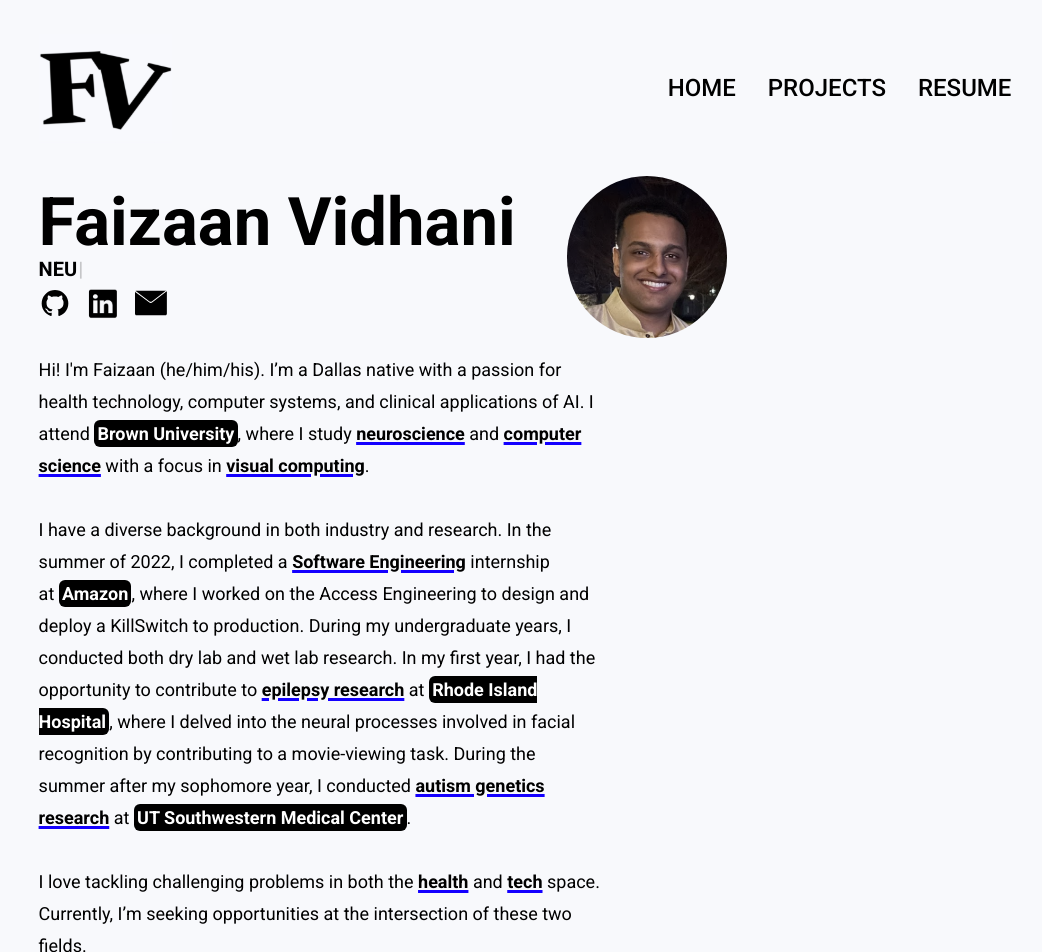
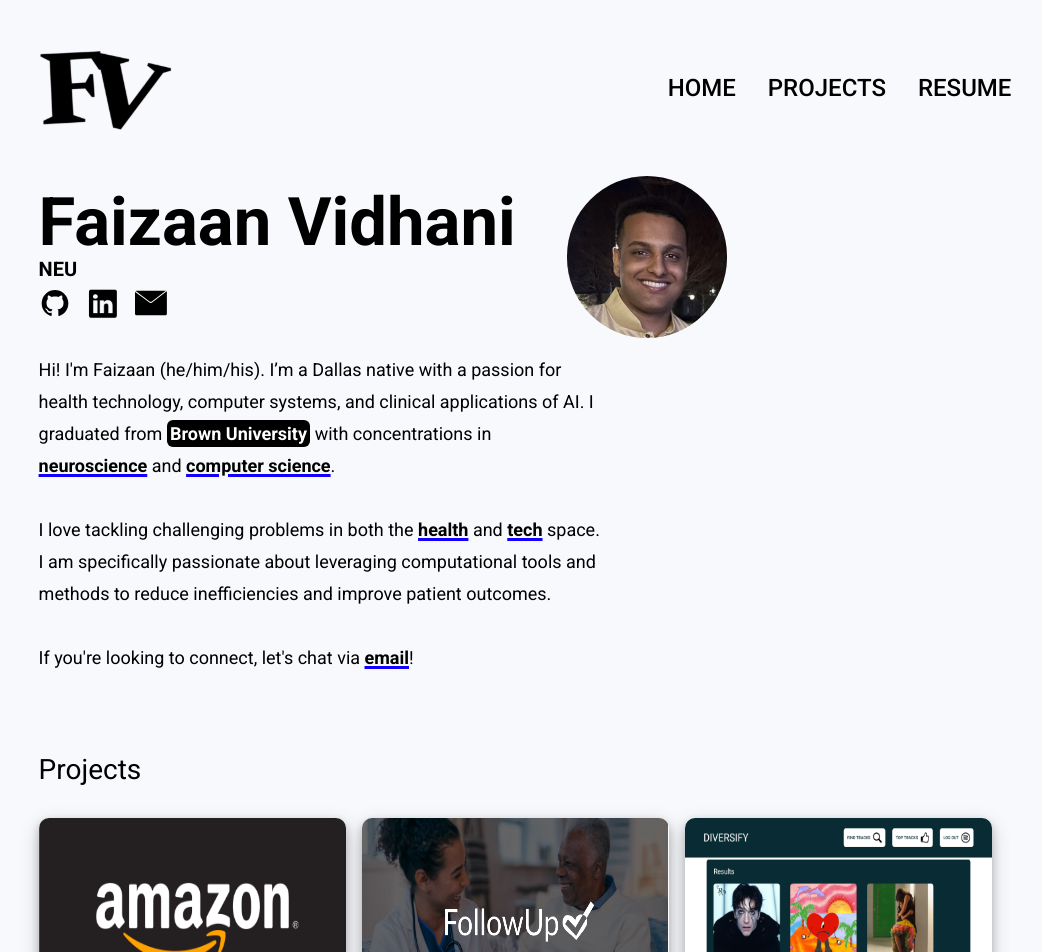
Before and after one commit to faizaanvidhani/portfolio, a React (Create React App) app: page / in a window 1280 px wide. Shown: the top 952 px of the page, without its empty margins (115-1157 px from the left). Built offline with nearby package versions, Linux system fonts and the light colour scheme.

Commit message:
modified home

```diff
--- a/src/components/HomeBody.js
+++ b/src/components/HomeBody.js
@@ -4,25 +4,19 @@ export default function HomeBody() {
         <div className="home-body">
             <p className="home-body-text">
             Hi! I'm Faizaan (he/him/his). I’m a Dallas native with a passion for health technology, computer systems, and
-            clinical applications of AI. I attend <a className="home-link" href="https://www.brown.edu">Brown University</a>,
-            where I study <span className="home-important">neuroscience</span> and <span className="home-important">computer science</span> with
-            a focus in <span className="home-important">visual computing</span>.
+            clinical applications of AI. I graduated from <a className="home-link" href="https://www.brown.edu">Brown University</a> with concentrations
+            in <span className="home-important">neuroscience</span> and <span className="home-important">computer science</span>.
             </p>
-            <p className="home-body-text">
-            I have a diverse background in both industry and research. In the summer of 2022, I completed a <span className="home-important">Software Engineering</span> internship at&nbsp;
-            <a className="home-link" href="https://www.amazon.com">Amazon</a>, where I worked on the Access Engineering to design and deploy a KillSwitch to production.
-            During my undergraduate years, I conducted both dry lab and wet lab research. In my first year, I had the opportunity to contribute to <span className="home-important">epilepsy research</span> at&nbsp;
-            <a className="home-link" href="https://www.brown.edu/Research/asaad/">Rhode Island Hospital</a>, where I delved into the neural
-            processes involved in facial recognition by contributing to a movie-viewing task. During the summer after my sophomore year, I
-            conducted <span className="home-important">autism genetics research</span> at <a className="home-link" href="https://chahrourlab.org/index.html#home">UT Southwestern Medical Center</a>.
-            </p>
+
             <p className="home-body-text">
             I love tackling challenging problems in both the <span className="home-important">health</span> and <span className="home-important">tech</span> space.
-            Currently, I’m seeking opportunities at the intersection of these two fields.
+            I am specifically passionate about leveraging computational tools and methods to reduce inefficiencies and improve patient outcomes.
             </p>
+
             <p className="home-body-text">
-            I am using this website to display some of the things I’ve been working on. If you're looking to connect, let's chat via <a className="home-important" href="mailto:faizaanvidhani@gmail.com">email</a>.
+            If you're looking to connect, let's chat via <a className="home-important" href="mailto:faizaanvidhani@gmail.com">email</a>!
             </p>
+
         </div>
     )
 }
```
